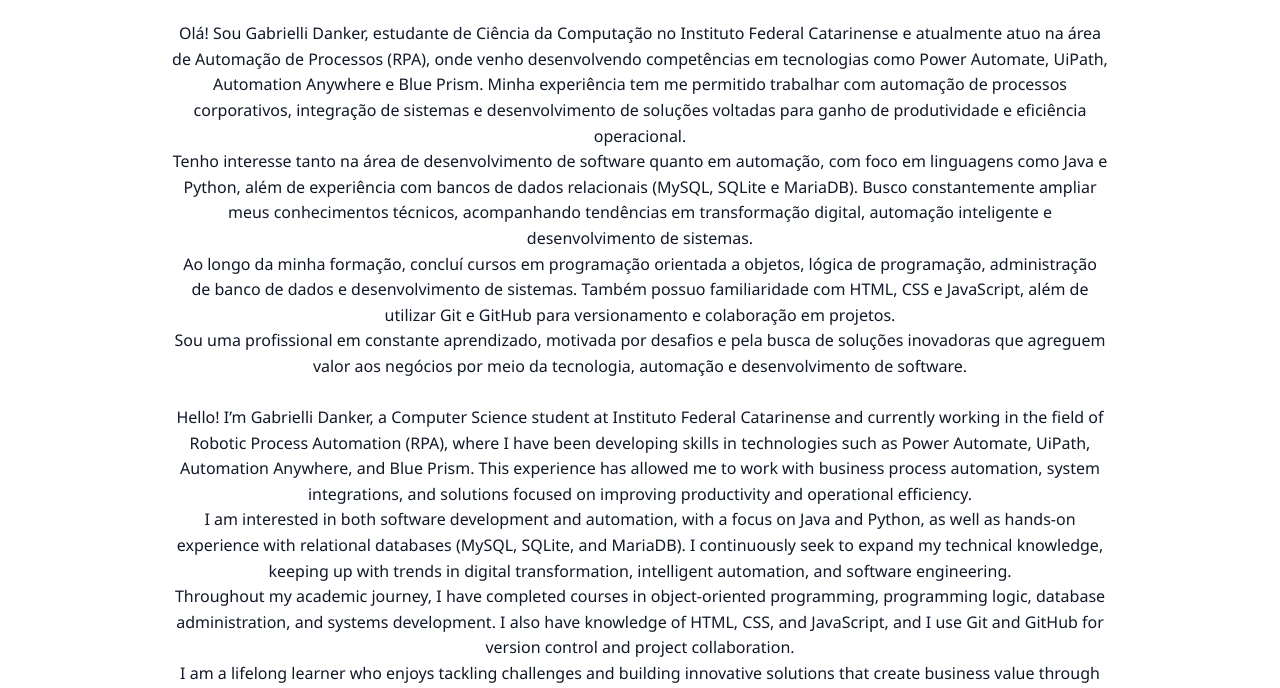
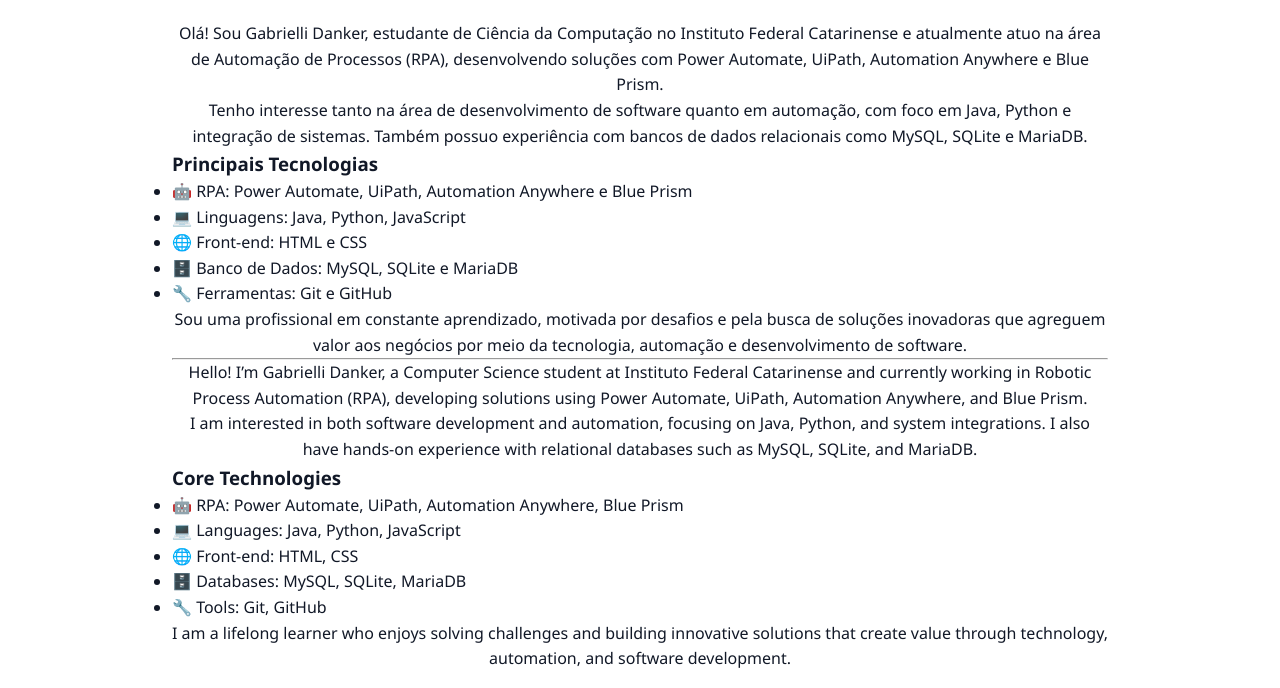
Before and after one commit to gabsdnker/Portifolio, a plain HTML site: page index.html in a window 1280 px wide. Shown: the part 612-1300 px from the top of the page. Drawn offline with Linux system fonts and the light colour scheme.

Commit message:
Revise portfolio content and layout
Updated the content and structure of the portfolio webpage, enhancing the presentation of skills and projects.

```diff
--- a/index.html
+++ b/index.html
@@ -20,26 +20,56 @@
     <a href="#contato">Contato / Contact</a>
   </nav>
 
- <section class="section" id="sobre">
-    <h2>Sobre Mim / About Me</h2>
-    <p>
-      Olá! Sou Gabrielli Danker, estudante de Ciência da Computação no Instituto Federal Catarinense e atualmente atuo na área de Automação de Processos (RPA), onde venho desenvolvendo competências em tecnologias como Power Automate, UiPath, Automation Anywhere e Blue Prism. Minha experiência tem me permitido trabalhar com automação de processos corporativos, integração de sistemas e desenvolvimento de soluções voltadas para ganho de produtividade e eficiência operacional.
-    <br>
-    Tenho interesse tanto na área de desenvolvimento de software quanto em automação, com foco em linguagens como Java e Python, além de experiência com bancos de dados relacionais (MySQL, SQLite e MariaDB). Busco constantemente ampliar meus conhecimentos técnicos, acompanhando tendências em transformação digital, automação inteligente e desenvolvimento de sistemas.
-    <br>
-    Ao longo da minha formação, concluí cursos em programação orientada a objetos, lógica de programação, administração de banco de dados e desenvolvimento de sistemas. Também possuo familiaridade com HTML, CSS e JavaScript, além de utilizar Git e GitHub para versionamento e colaboração em projetos.
-    <br>
+<section class="section" id="sobre">
+  <h2>Sobre Mim / About Me</h2>
+
+  <p>
+    Olá! Sou Gabrielli Danker, estudante de Ciência da Computação no Instituto Federal Catarinense e atualmente atuo na área de Automação de Processos (RPA), desenvolvendo soluções com Power Automate, UiPath, Automation Anywhere e Blue Prism.
+  </p>
+
+  <p>
+    Tenho interesse tanto na área de desenvolvimento de software quanto em automação, com foco em Java, Python e integração de sistemas. Também possuo experiência com bancos de dados relacionais como MySQL, SQLite e MariaDB.
+  </p>
+
+  <div class="skills-highlight">
+    <h3>Principais Tecnologias</h3>
+    <ul>
+      <li>🤖 RPA: Power Automate, UiPath, Automation Anywhere e Blue Prism</li>
+      <li>💻 Linguagens: Java, Python, JavaScript</li>
+      <li>🌐 Front-end: HTML e CSS</li>
+      <li>🗄️ Banco de Dados: MySQL, SQLite e MariaDB</li>
+      <li>🔧 Ferramentas: Git e GitHub</li>
+    </ul>
+  </div>
+
+  <p>
     Sou uma profissional em constante aprendizado, motivada por desafios e pela busca de soluções inovadoras que agreguem valor aos negócios por meio da tecnologia, automação e desenvolvimento de software.
-    <br><br>
+  </p>
 
-          Hello! I’m Gabrielli Danker, a Computer Science student at Instituto Federal Catarinense and currently working in the field of Robotic Process Automation (RPA), where I have been developing skills in technologies such as Power Automate, UiPath, Automation Anywhere, and Blue Prism. This experience has allowed me to work with business process automation, system integrations, and solutions focused on improving productivity and operational efficiency.
-    <br>
-    I am interested in both software development and automation, with a focus on Java and Python, as well as hands-on experience with relational databases (MySQL, SQLite, and MariaDB). I continuously seek to expand my technical knowledge, keeping up with trends in digital transformation, intelligent automation, and software engineering.
-    <br>
-    Throughout my academic journey, I have completed courses in object-oriented programming, programming logic, database administration, and systems development. I also have knowledge of HTML, CSS, and JavaScript, and I use Git and GitHub for version control and project collaboration.
-    <br>
-    I am a lifelong learner who enjoys tackling challenges and building innovative solutions that create business value through technology, automation, and software development.
-    </p>
+  <hr>
+
+  <p>
+    Hello! I’m Gabrielli Danker, a Computer Science student at Instituto Federal Catarinense and currently working in Robotic Process Automation (RPA), developing solutions using Power Automate, UiPath, Automation Anywhere, and Blue Prism.
+  </p>
+
+  <p>
+    I am interested in both software development and automation, focusing on Java, Python, and system integrations. I also have hands-on experience with relational databases such as MySQL, SQLite, and MariaDB.
+  </p>
+
+  <div class="skills-highlight">
+    <h3>Core Technologies</h3>
+    <ul>
+      <li>🤖 RPA: Power Automate, UiPath, Automation Anywhere, Blue Prism</li>
+      <li>💻 Languages: Java, Python, JavaScript</li>
+      <li>🌐 Front-end: HTML, CSS</li>
+      <li>🗄️ Databases: MySQL, SQLite, MariaDB</li>
+      <li>🔧 Tools: Git, GitHub</li>
+    </ul>
+  </div>
+
+  <p>
+    I am a lifelong learner who enjoys solving challenges and building innovative solutions that create value through technology, automation, and software development.
+  </p>
 </section>
 
   <section class="section" id="projetos">
```
